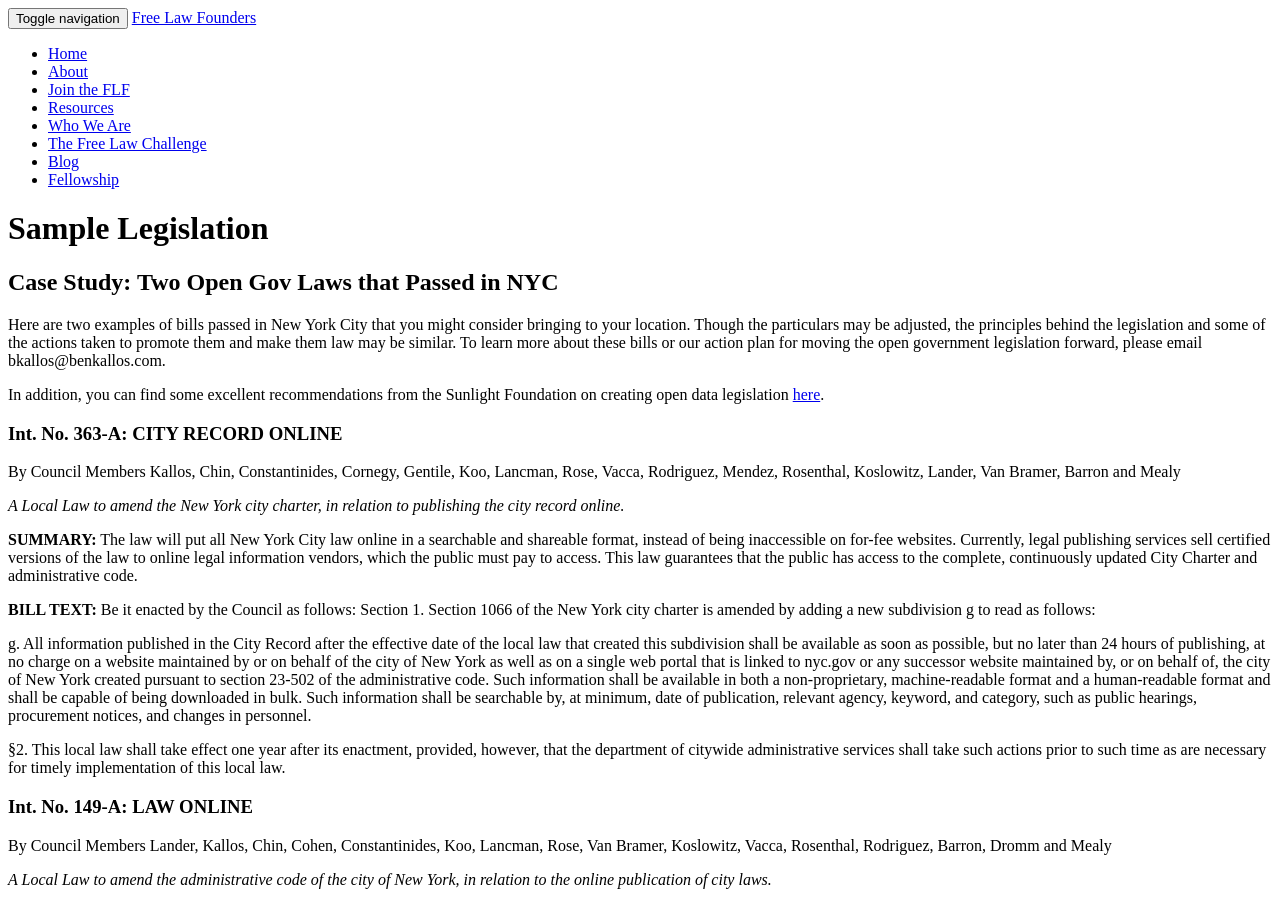
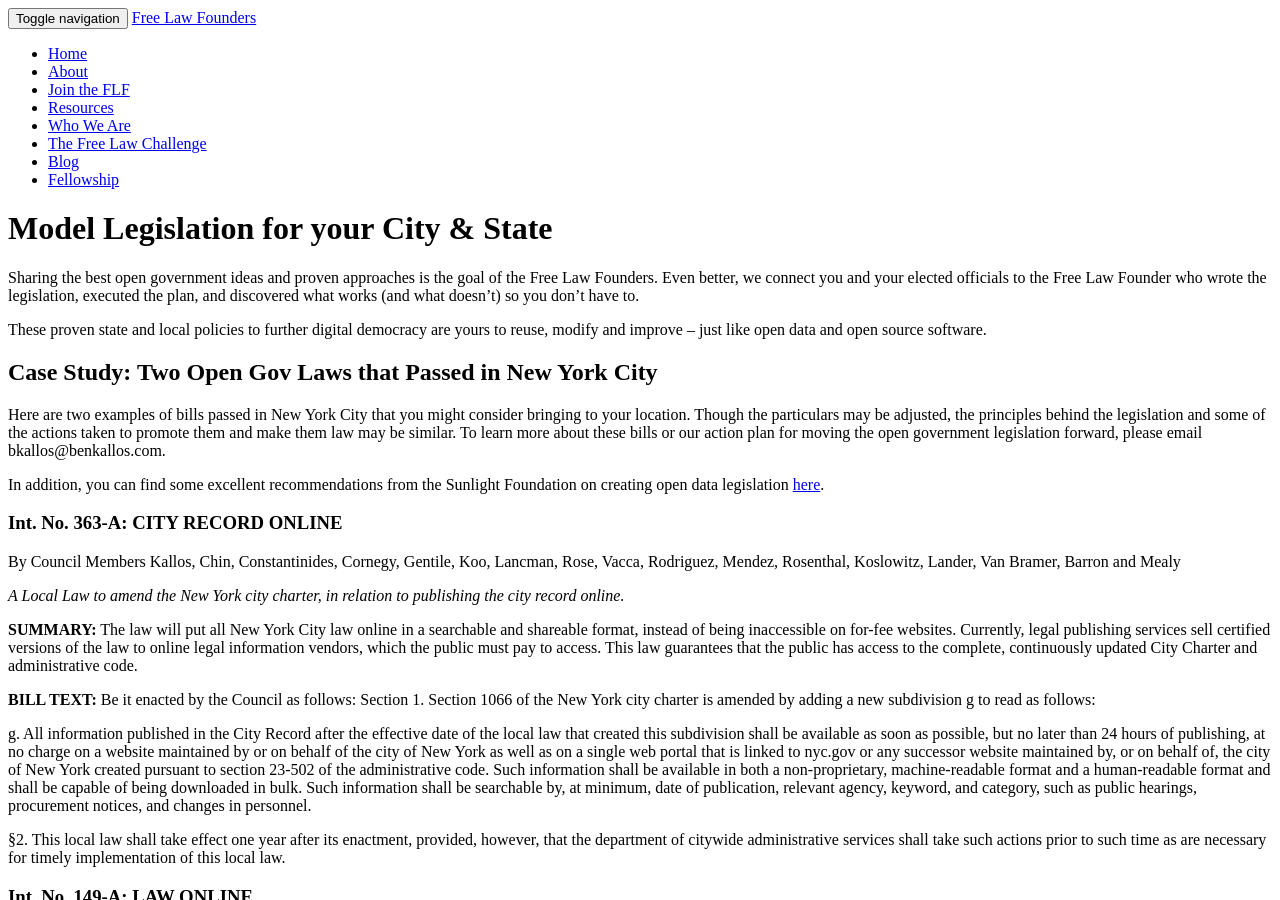
Before and after one commit to opengovfoundation/free-law-founders-site, a Jekyll site: the page built from model-legislation.md, in a window 1280 px wide and 900 px high. Built offline with Jekyll 4.4.1, drawn with Linux system fonts in a browser that asks for light colours; nearby versions of some CDN libraries.

Commit message:
Update and rename sample-legislation.md to model-legislation.md

```diff
--- a/sample-legislation.md
+++ b/model-legislation.md
@@ -1,11 +1,15 @@
 ---
 layout: page
-title: "Sample Legislation"
-permalink: "sample-legislation/"
+title: "Model Legislation for your City & State"
+permalink: "model-legislation/"
 ---
 {% include JB/setup %}
 
-## Case Study: Two Open Gov Laws that Passed in NYC
+Sharing the best open government ideas and proven approaches is the goal of the Free Law Founders. Even better, we connect you and your elected officials to the Free Law Founder who wrote the legislation, executed the plan, and discovered what works (and what doesn't) so you don't have to.
+
+These proven state and local policies to further digital democracy are yours to reuse, modify and improve -- just like open data and open source software.
+
+## Case Study: Two Open Gov Laws that Passed in New York City
 
 Here are two examples of bills passed in New York City that you might consider bringing to your location. Though the particulars may be adjusted, the principles behind the legislation and some of the actions taken to promote them and make them law may be similar. To learn more about these bills or our action plan for moving the open government legislation forward, please email bkallos@benkallos.com.
 
```
